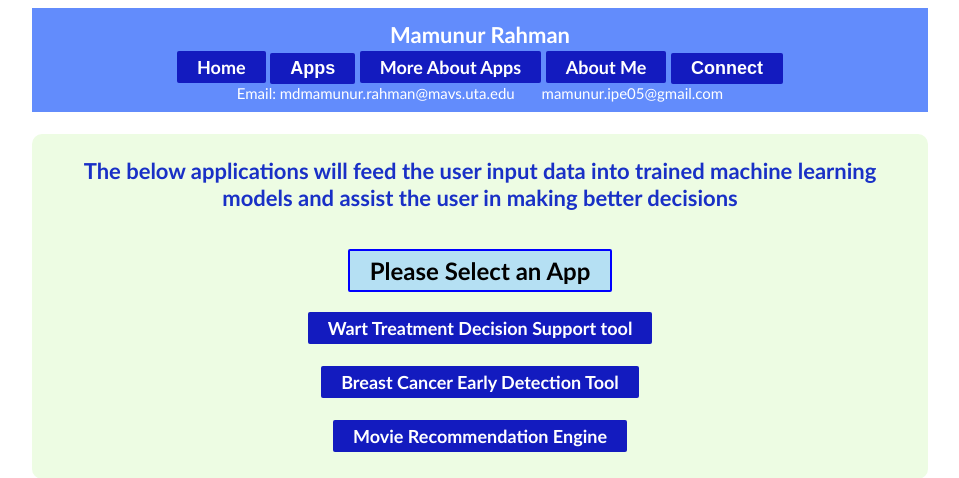
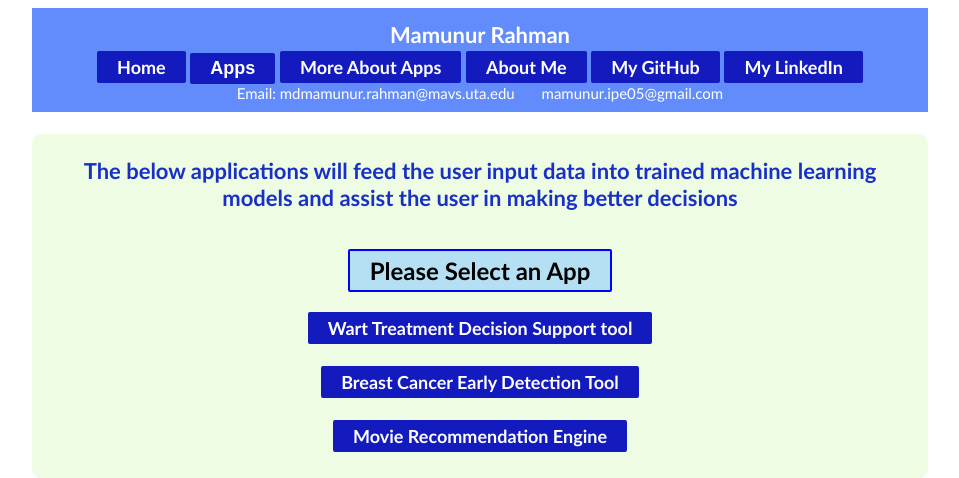
Before and after one commit to mamunur-ipe/ML-model-deployment, a Flask app: page / in a window 1280 px wide. Shown: the top 478 px of the page, without its empty margins (160-1119 px from the left). Run offline with Flask 2, Linux system fonts and the light colour scheme.

Commit message:
Update header.html

```diff
--- a/templates/header.html
+++ b/templates/header.html
@@ -25,14 +25,8 @@
             </div>
                 <a href="{{ url_for('more_about_apps') }}"> More About Apps </a>
                 <a href="{{ url_for('about_me') }}"> About Me </a>
-
-            <div class="dropdown">
-            <button class="dropbtn"> Connect </button>
-                  <div class="dropdown-content">
-                      <a href="https://www.linkedin.com/in/mamunur-rahman-9b5a7baa/" target="_blank"> My LinkedIn </a>
-                      <a href="https://github.com/mamunur-ipe" target="_blank"> My GitHub </a>
-                  </div>
-            </div>
+                <a href="https://github.com/mamunur-ipe" target="_blank"> My GitHub </a>
+                <a href="https://www.linkedin.com/in/mamunur-rahman-9b5a7baa/" target="_blank"> My LinkedIn </a>
             <br>
             <div id="font15"> Email: mdmamunur.rahman@mavs.uta.edu &nbsp; &nbsp; &nbsp; mamunur.ipe05@gmail.com</div>
 
```
